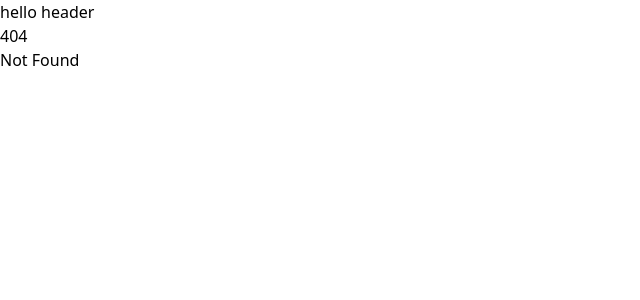
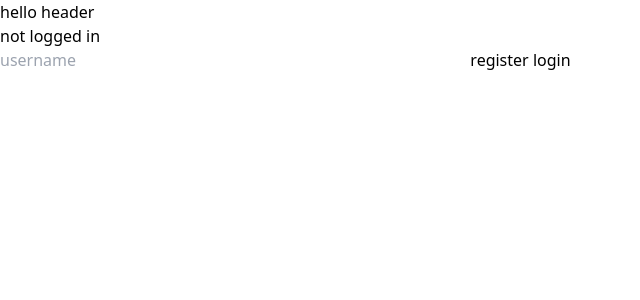
Before and after one commit to subhasishdas159/sveltekit-practice-project, a SvelteKit app: page /form-tut in a window 1280 px wide. Before the commit this address had no page. Shown: the top 300 px of the page, without its empty margins (0-640 px from the left). Built offline with nearby package versions, Linux system fonts and the light colour scheme.

Commit message:
different page named actions

```diff
--- /dev/null
+++ b/src/routes/form-tut/+page.server.ts
@@ -0,0 +1,36 @@
+// form actions
+export const actions = {
+	// this takes same params as api routes
+	// default: async ({ request, cookies }) => {
+	login: async ({ request, cookies }) => {
+		const data = await request.formData();
+		const username = data.get('username');
+		const password = data.get('password');
+
+		console.log('username, password', username, password);
+		if (!username || !password) {
+			return {
+				message: 'missing username or password'
+			};
+		}
+
+		cookies.set('username', username, { path: '/' });
+		return { message: 'logged in' };
+	},
+
+	register: async ({ request, cookies }) => {
+		const data = await request.formData();
+		const username = data.get('username');
+		const password = data.get('password');
+
+		console.log('username, password', username, password);
+		if (!username || !password) {
+			return {
+				message: 'missing username or password'
+			};
+		}
+
+		cookies.set('username', username, { path: '/' });
+		return { message: 'registered' };
+	}
+};
--- /dev/null
+++ b/src/routes/form-tut/+page.svelte
@@ -0,0 +1,18 @@
+<script lang="ts">
+	const { form } = $props();
+
+	console.log('form', form);
+</script>
+
+<!-- when you're doing default form action  -->
+<!-- <form method="post"> -->
+<!-- <form method="post" action="?/login"> -->
+<form method="post">
+	{form?.message || 'not logged in'}
+	<br />
+	<input type="text" name="username" placeholder="username" id="" />
+	<input type="password" name="password" id="" />
+	<!-- <button type="submit">login</button> -->
+	<button formaction="?/register">register</button>
+	<button formaction="?/login">login</button>
+</form>
--- /dev/null
+++ b/src/routes/form-tut2/+page.svelte
@@ -0,0 +1,15 @@
+<script lang="ts">
+	const { form } = $props();
+
+	console.log('form', form);
+</script>
+
+<!-- example of different page form action being called -->
+<form method="post" onsubmit={handleSubmit}>
+	{form?.message || 'not logged in'}
+	<br />
+	<input type="text" name="username" placeholder="username" id="" />
+	<input type="password" name="password" id="" />
+	<button formaction="/form-tut?/register">register</button>
+	<button formaction="/form-tut?/login">login</button>
+</form>
```
Also changed, not shown: src/routes/books/+page.svelte (line endings or trailing spaces).
